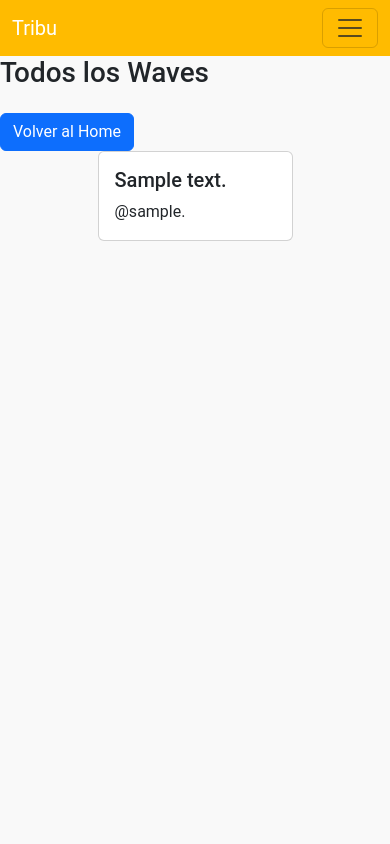
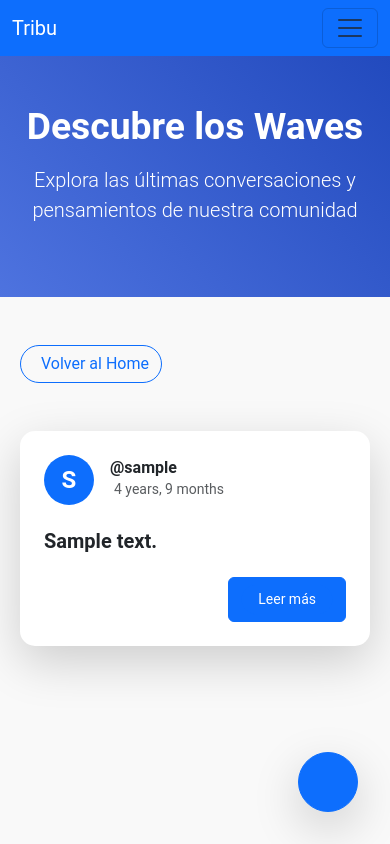
Before and after one commit to DavidRiccio/Definitribu, a Django app: page /echos/1/waves/ in a window 390 px wide. Run offline with Django 5.2, Linux system fonts and the light colour scheme; a user stored in the database is signed in; tables that the repository leaves empty hold one stand-in row (values such as "Sample post"); parts of the project's set-up code (start-up, migrations or seed data) failed here and were passed over; some libraries are stand-ins or nearby versions.

Commit message:
Updated templates, styles, and views for echo and wave details, added hero section, and made responsive adjustments.

```diff
--- a/echos/templates/echos/echo_waves.html
+++ b/echos/templates/echos/echo_waves.html
@@ -1,18 +1,74 @@
 {% extends "shared/base.html" %}
+
 {% block body %}
-<h1>Todos los Waves</h1>
-<a href="{% url "echos:echo_list" %}"class="btn btn-primary mt-3">Volver al Home</a>
+<!-- Hero Section -->
+<div class="bg-gradient-primary text-white py-5 mb-5">
+    <div class="container">
+        <div class="row align-items-center">
+            <div class="col-12 text-center">
+                <h1 class="display-3 fw-bold mb-3 animate__animated animate__fadeIn">Descubre los Waves</h1>
+                <p class="lead mb-4 animate__animated animate__fadeIn animate__delay-1s">Explora las últimas conversaciones y pensamientos de nuestra comunidad</p>
+            </div>
+        </div>
+    </div>
+</div>
 
-{% for wave in waves %}
-<div class="w-50 ms-auto me-auto">
-        <div class="col-md-4 mb-4">
-            <div class="card d-flex">
-                <div class="card-body align-center">
-                    <h5 class="card-title">{{ wave.content }}</h5>
-                    <p class="card-text">@{{ wave.user }}.</p>
+<div class="container">
+    <!-- Botón Volver -->
+    <div class="row mb-5">
+        <div class="col-md-4">
+            <a href="{% url 'echos:echo_list' %}" class="btn btn-outline-primary rounded-pill">
+                <i class="fas fa-arrow-left me-2"></i>Volver al Home
+            </a>
+        </div>
+    </div>
+
+    <!-- Grid de Cards -->
+    <div class="row g-4">
+        {% for wave in waves %}
+        <div class="col-12 col-md-6 col-lg-4 animate__animated animate__fadeInUp">
+            <div class="card h-100 border-0 shadow-lg rounded-lg hover-card">
+                <div class="card-body p-4">
+                    <!-- Avatar y Usuario -->
+                    <div class="d-flex align-items-center mb-4">
+                        <div class="avatar-circle me-3">
+                            {% if wave.user.profile_image %}
+                                <img src="{{ wave.user.profile_image.url }}" alt="{{ wave.user }}" class="rounded-circle" width="50">
+                            {% else %}
+                                <div class="avatar-placeholder rounded-circle bg-primary text-white">
+                                    {{ wave.user.username|make_list|first|upper }}
+                                </div>
+                            {% endif %}
+                        </div>
+                        <div>
+                            <h6 class="mb-0 fw-bold">@{{ wave.user }}</h6>
+                            <small class="text-muted">
+                                <i class="far fa-clock me-1"></i>{{ wave.created_at|timesince }}
+                            </small>
+                        </div>
+                    </div>
+
+                    <!-- Contenido -->
+                    <h5 class="card-title fw-bold mb-3">{{ wave.content|truncatechars:100 }}</h5>
+
+                    <!-- Botón Leer más -->
+                    <div class="d-flex justify-content-end mt-4">
+                        <a href="{% url 'waves:wave_detail' wave.pk %}" class="btn btn-primary">
+                        <button class="btn btn-primary btn-sm rounded-pill px-3">
+                            Leer más
+                        </div></a>
+                        </button>
                 </div>
             </div>
         </div>
+        {% endfor %}
     </div>
-        {% endfor %}
+</div>
+
+<!-- Floating Action Button -->
+<div class="floating-action-button">
+    <button class="btn btn-primary btn-lg rounded-circle shadow-lg">
+        <i class="fas fa-plus"></i>
+    </button>
+</div>
 {% endblock body %}
--- a/manage.py
+++ b/manage.py
@@ -1,4 +1,4 @@
-#!/usr/bin/env python
+#!/usr/bin/env python3
 """Django's command-line utility for administrative tasks."""
 import os
 import sys
--- a/shared/static/shared/styles.css
+++ b/shared/static/shared/styles.css
@@ -56,3 +56,71 @@ body {
   padding: 5px; /* Espaciado interno reducido */
   background-color: transparent; /* Sin fondo */
 }
+
+.hover-shadow:hover {
+  transform: translateY(-3px);
+  box-shadow: 0 .5rem 1rem rgba(0,0,0,.15)!important;
+  transition: all .3s ease;
+}
+/* Gradiente del Hero */
+.bg-gradient-primary {
+  background: linear-gradient(45deg, #4e73df 0%, #224abe 100%);
+}
+
+/* Estilos para las cards */
+.hover-card {
+  transition: all 0.3s ease;
+  border-radius: 15px;
+}
+
+.hover-card:hover {
+  transform: translateY(-5px);
+  box-shadow: 0 1rem 3rem rgba(0,0,0,.175)!important;
+}
+
+/* Avatar placeholder */
+.avatar-circle {
+  width: 50px;
+  height: 50px;
+  overflow: hidden;
+}
+
+.avatar-placeholder {
+  width: 50px;
+  height: 50px;
+  display: flex;
+  align-items: center;
+  justify-content: center;
+  font-size: 1.5rem;
+  font-weight: bold;
+}
+
+/* Floating Action Button */
+.floating-action-button {
+  position: fixed;
+  bottom: 2rem;
+  right: 2rem;
+  z-index: 1000;
+}
+
+.floating-action-button .btn {
+  width: 60px;
+  height: 60px;
+  padding: 0;
+  display: flex;
+  align-items: center;
+  justify-content: center;
+}
+
+/* Animaciones suaves */
+.animate__animated {
+  animation-duration: 0.8s;
+}
+
+/* Responsive adjustments */
+@media (max-width: 768px) {
+  .container {
+      padding-left: 20px;
+      padding-right: 20px;
+  }
+}
--- a/shared/templates/shared/base.html
+++ b/shared/templates/shared/base.html
@@ -6,11 +6,12 @@
     <meta name="viewport" content="width=device-width, initial-scale=1.0" />
     <link href="https://cdn.jsdelivr.net/npm/bootstrap@5.3.3/dist/css/bootstrap.min.css" rel="stylesheet" integrity="sha384-QWTKZyjpPEjISv5WaRU9OFeRpok6YctnYmDr5pNlyT2bRjXh0JMhjY6hW+ALEwIH" crossorigin="anonymous">
     <link rel="stylesheet" href="https://cdn.jsdelivr.net/npm/bootstrap-icons@1.11.3/font/bootstrap-icons.min.css">
+    <link rel="stylesheet" href="https://cdnjs.cloudflare.com/ajax/libs/font-awesome/">
     <link rel="stylesheet" href="{% static "shared/styles.css" %}">
     <title>Document</title>
 </head>
 <body>
-    <nav class="navbar navbar-expand-lg bg-custom-orange">
+    <nav class="navbar navbar-expand-lg bg-primary">
         <div class="container-fluid">
             <a class="navbar-brand text-brown" href="{% url "echos:echo_list" %}">Tribu</a>
             <button class="navbar-toggler" type="button" data-bs-toggle="collapse" data-bs-target="#navbarSupportedContent" aria-controls="navbarSupportedContent" aria-expanded="false" aria-label="Toggle navigation">
@@ -19,7 +20,7 @@
             <div class="collapse navbar-collapse" id="navbarSupportedContent">
                 <ul class="navbar-nav me-auto mb-2 mb-lg-0">
                     <li class="nav-item">
-                        <a class="nav-link active text-brown" aria-current="page" href="#">Home</a>
+                        <a class="nav-link active text-brown" aria-current="page" href="{% url "echos:echo_list" %}">Home</a>
                     </li>
 
                     {% if request.user.is_authenticated %}
--- a/waves/urls.py
+++ b/waves/urls.py
@@ -1,4 +1,8 @@
+from django.urls import path
+from . import views
+
 app_name = 'waves'
 
-
-urlpatterns = []
+urlpatterns = [
+    path('<int:wave_pk>/', views.wave_detail, name='wave_detail'),  # Asegúrate de que el nombre del parámetro sea correcto
+]
```
Also changed, not shown: echos/templates/echos/echo_detail.html (+42 -13 lines), waves/templates/waves/wave_detail.html (added, +12 -0 lines), waves/views.py (+14 -1 lines).
